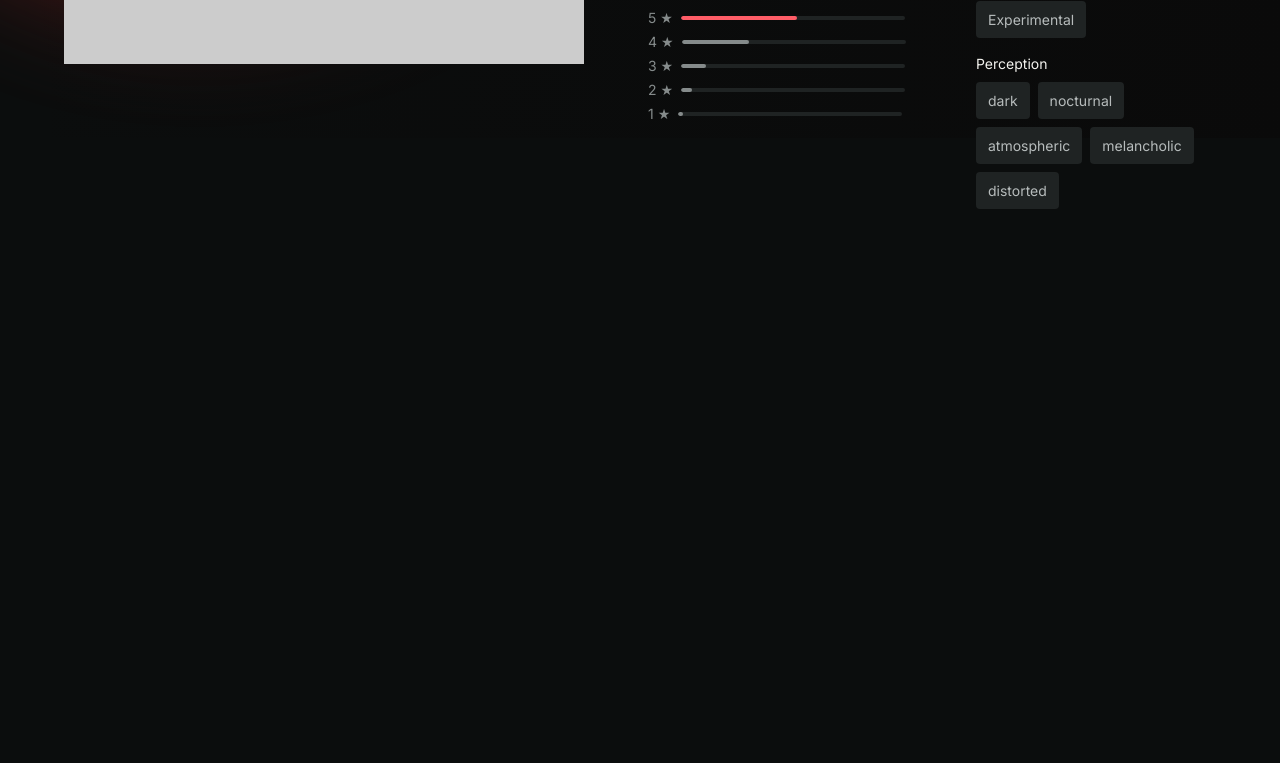
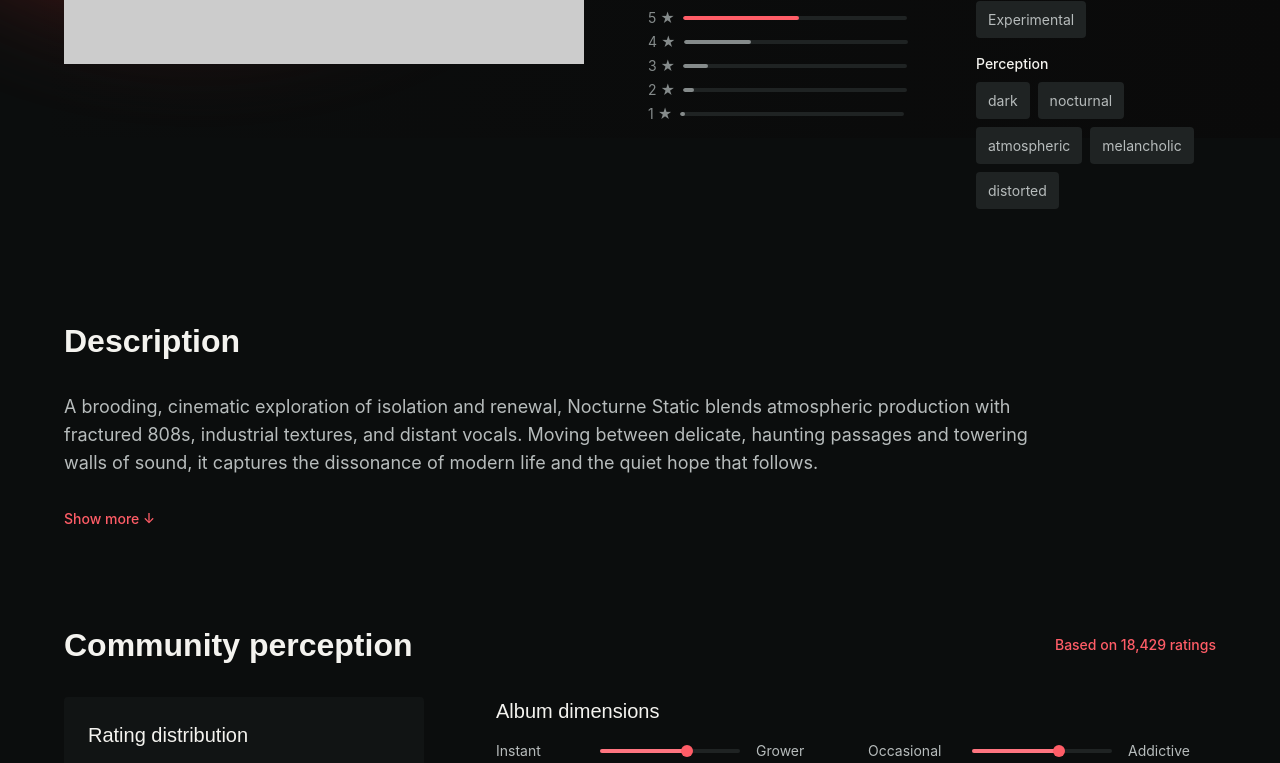
Before and after one commit to holydynamited/tunecursion, a React (Vite) app in the folder client/: page /album/1 in a window 1280 px wide. Shown: the part 600-1363 px from the top of the page. Before the commit the page ends 873 px from the top, so only its background shows below. Built offline with nearby package versions, Linux system fonts and the light colour scheme.

Commit message:
feat:add community perception to album page

```diff
--- a/client/package.json
+++ b/client/package.json
@@ -15,6 +15,7 @@
     "@tailwindcss/vite": "^4.3.3",
     "react": "^19.2.8",
     "react-dom": "^19.2.8",
+    "react-router": "^7.18.4",
     "tailwindcss": "^4.3.3"
   },
   "devDependencies": {
--- a/client/src/app/App.tsx
+++ b/client/src/app/App.tsx
@@ -1,19 +1,18 @@
 
+import { Route, Routes } from "react-router"
+
+import MainLayout from "../layouts/MainLayout"
+import Home from "../pages/Home/Home"
 import AlbumPage from "../pages/Album/AlbumPage"
 
-
-
-function App() {
-
-
-  return(
-
-    <>
-    <AlbumPage/>
-
-    </>
-
+export default function App() {
+  return (
+    <Routes>
+      <Route element={<MainLayout />}>
+        <Route index element={<Home />} />
+        <Route path="/album/:id" element={<AlbumPage />} />
+        <Route path="*" element={<div className="p-tc-64 text-text-primary">404 — Page not found</div>} />
+      </Route>
+    </Routes>
   )
 }
-
-export default App
--- /dev/null
+++ b/client/src/layouts/MainLayout.tsx
@@ -0,0 +1,22 @@
+
+import { Outlet } from "react-router"
+
+import Header from "../shared/ui/Header/Header"
+import Footer from "../shared/ui/Footer/Footer"
+export default function MainLayout() {
+  return (
+    <div className="min-h-screen bg-canvas">
+      <header>
+        <Header />
+      </header>
+
+      <main className="relative min-h-screen overflow-x-hidden">
+        <Outlet />
+      </main>
+
+      <footer className="flex w-full justify-center">
+        <Footer />
+      </footer>
+    </div>
+  )
+}
--- a/client/src/main.tsx
+++ b/client/src/main.tsx
@@ -1,13 +1,14 @@
-import { StrictMode } from 'react'
-import { createRoot } from 'react-dom/client'
-import './shared/styles/index.css'
-import App from './app/App.tsx'
+import { StrictMode } from "react"
+import { createRoot } from "react-dom/client"
+import { BrowserRouter } from "react-router"
 
-import "@fontsource/inter"
-import "@fontsource/space-grotesk"
+import App from "./app/App"
+import "./shared/styles/index.css"
 
-createRoot(document.getElementById('root')!).render(
+createRoot(document.getElementById("root")!).render(
   <StrictMode>
-    <App />
-  </StrictMode>,
+    <BrowserRouter>
+      <App />
+    </BrowserRouter>
+  </StrictMode>
 )
--- /dev/null
+++ b/client/src/pages/Album/AlbumDescription/AlbumDescription.tsx
@@ -0,0 +1,22 @@
+export default function AlbumDescription(){
+
+    return(
+        <div className="flex w-full flex-col items-start gap-tc-32 overflow-hidden bg-canvas px-tc-64 py-tc-48">
+  <div className="font-display text-tc-32 font-bold leading-tc-40 text-text-primary">
+    Description
+  </div>
+
+  <div className="w-full max-w-[1000px] font-body text-tc-18 font-normal leading-tc-28 text-text-secondary">
+    A brooding, cinematic exploration of isolation and renewal, Nocturne Static
+    blends atmospheric production with fractured 808s, industrial textures,
+    and distant vocals. Moving between delicate, haunting passages and towering
+    walls of sound, it captures the dissonance of modern life and the quiet hope
+    that follows.
+  </div>
+
+  <button className="cursor-pointer font-body text-tc-14 font-medium leading-tc-20 text-accent">
+    Show more ↓
+  </button>
+</div>
+    )
+}
--- a/client/src/pages/Album/AlbumPage.tsx
+++ b/client/src/pages/Album/AlbumPage.tsx
@@ -1,28 +1,21 @@
-import Header from "../../shared/ui/Header/Header"
+import AlbumDescription from "./AlbumDescription/AlbumDescription"
 import AlbumHero from "./AlbumHero/AlbumHero"
+import CommunityPerception from "./CommunityPerception/CommunityPerception"
 
+export default function AlbumPage() {
+  return (
+    <>
+      <section>
+        <AlbumHero />
+      </section>
 
-export default function AlbumPage(){
+      <section>
+        <AlbumDescription/>
+      </section>
 
-    return (
-        <main className="relative min-h-screen overflow-x-hidden bg-canvas">
-
-
-
-        <Header/>
-
-        <section>
-            <AlbumHero/>
-        </section>
-
-
-
-
-
-
-
-
-
-    </main>
-    )
+      <section>
+        <CommunityPerception/>
+      </section>
+    </>
+  )
 }
--- /dev/null
+++ b/client/src/pages/Album/CommunityPerception/CommunityPerception.tsx
@@ -0,0 +1,101 @@
+import RatingDistribution from "../../../shared/ui/RatingDistribution/RatingDistribution"
+import DimensionRow from "../../../shared/ui/DimensionRow/DimensionRow"
+import Tag from "../../../shared/ui/Tag/Tag"
+
+export default function CommunityPerception(){
+
+    return(
+        <div className="flex w-full flex-col items-start gap-tc-32 overflow-hidden bg-canvas px-tc-64 py-tc-48">
+  <div className="flex w-full items-center justify-between">
+    <div className="font-display text-tc-32 font-bold leading-tc-40 text-text-primary">
+      Community perception
+    </div>
+
+    <div className="font-body text-tc-14 font-medium leading-tc-20 text-accent">
+      Based on 18,429 ratings
+    </div>
+  </div>
+
+  <div className="flex w-full items-start gap-tc-48 overflow-hidden">
+    <div className="w-96 shrink-0">
+     <RatingDistribution
+  text="Community scores lean strongly positive, with a narrow disagreement band."
+  ratings={[
+    { label: 5, value: 48 },
+    { label: 4, value: 31 },
+    { label: 3, value: 13 },
+    { label: 2, value: 6 },
+    { label: 1, value: 2 },
+  ]}
+/>
+    </div>
+
+    <div className="flex flex-1 flex-col items-start gap-tc-16 overflow-hidden">
+      <div className="font-display text-tc-20 font-medium leading-tc-28 text-text-primary">
+        Album dimensions
+      </div>
+
+      <div className="grid w-full grid-cols-2 gap-x-tc-24">
+        <DimensionRow
+          leftLabel="Instant"
+          rightLabel="Grower"
+          value={62}
+        />
+
+        <DimensionRow
+          leftLabel="Occasional"
+          rightLabel="Addictive"
+          value={62}
+        />
+
+        <DimensionRow
+          leftLabel="Familiar"
+          rightLabel="Experimental"
+          value={62}
+        />
+
+        <DimensionRow
+          leftLabel="Detached"
+          rightLabel="Emotional"
+          value={62}
+        />
+
+        <DimensionRow
+          leftLabel="Uneven"
+          rightLabel="Consistent"
+          value={62}
+        />
+
+        <DimensionRow
+          leftLabel="Uniform"
+          rightLabel="Diverse"
+          value={62}
+        />
+
+        <DimensionRow
+          leftLabel="Loose"
+          rightLabel="Cohesive"
+          value={62}
+        />
+
+        <DimensionRow
+          leftLabel="Casual"
+          rightLabel="Immersive"
+          value={62}
+        />
+      </div>
+    </div>
+  </div>
+
+  <div className="flex items-center gap-tc-12 overflow-hidden">
+    <div className="font-body text-tc-12 font-medium leading-tc-16 tracking-widest text-text-muted">
+      MOST ASSOCIATED WITH
+    </div>
+
+    <Tag>dark</Tag>
+    <Tag>experimental</Tag>
+    <Tag>atmospheric</Tag>
+  </div>
+</div>
+    )
+}
--- a/client/src/pages/Home/Home.tsx
+++ b/client/src/pages/Home/Home.tsx
@@ -1,67 +1,41 @@
-import Header from "../../shared/ui/Header/Header"
-
 import Hero from "./Hero/Hero"
 import TrandingInCommunity from "./TradingCommunity/TradingInCommunity"
 import HighlyRated from "./HighlyRated/HighlyRated"
 import ExploreByPerception from "./ExploreByPerception/ExploreByPerception"
-import CommunityPulse  from './CommunityPulse/CommunityPulse'
+import CommunityPulse from "./CommunityPulse/CommunityPulse"
 import CommunityLists from "./CommunityLists/CommunityLists"
 import ForYou from "./ForYou/ForYou"
-import Footer from "../../shared/ui/Footer/Footer"
-
-
-
-
 
 export default function Home() {
   return (
-    <main className="relative min-h-screen overflow-x-hidden bg-canvas">
-
-
-
-        <Header/>
-
-
-
-
-
-        <section >
-          <Hero/>
-
-        </section>
-
-
+    <>
       <section>
-          <TrandingInCommunity/>
+        <Hero />
       </section>
 
       <section>
-          <HighlyRated/>
+        <TrandingInCommunity />
       </section>
 
       <section>
-          <ExploreByPerception/>
-        </section>
-
-
-        <section>
-          <CommunityPulse/>
+        <HighlyRated />
       </section>
 
       <section>
-          <CommunityLists/>
+        <ExploreByPerception />
       </section>
 
       <section>
-          <ForYou/>
+        <CommunityPulse />
       </section>
 
-        <footer className="flex w-full justify-center">
-          <Footer/>
-        </footer>
+      <section>
+        <CommunityLists />
+      </section>
 
-
-
-    </main>
+      <section>
+        <ForYou />
+      </section>
+    </>
   )
 }
--- a/client/src/shared/ui/Header/Header.tsx
+++ b/client/src/shared/ui/Header/Header.tsx
@@ -1,14 +1,19 @@
-
+import { Link } from "react-router"
 export default function Header(){
 return(
    <div className="relative z-20 mx-auto flex w-full max-w-[1440px] flex-col gap-tc-20 bg-canvas px-tc-20 py-tc-16 md:flex-row md:items-center md:justify-between md:px-tc-32 xl:h-20 xl:justify-start xl:gap-tc-32 xl:px-tc-64 xl:py-tc-24">
-  <div className="flex shrink-0 items-center justify-start gap-tc-12 overflow-hidden">
+   <Link to="/">
+   <div className="flex shrink-0 items-center justify-start gap-tc-12 overflow-hidden">
+
     <div className="h-8 w-[4px] bg-accent" />
 
     <div className="font-display text-tc-20 font-medium leading-tc-28 text-text-primary">
       TUNECURSION
     </div>
+
   </div>
+   </Link>
+
 
   <div className="flex w-full flex-wrap items-center justify-start gap-x-tc-20 gap-y-tc-12 md:w-auto md:flex-nowrap md:gap-tc-24 xl:gap-tc-32">
     <div className="font-body text-tc-14 font-medium leading-tc-20 text-text-secondary">
```
Also changed, not shown: 1 other file (tests, documents, lock files or other folders). Lines whose indentation alone changed are shown as unchanged.
